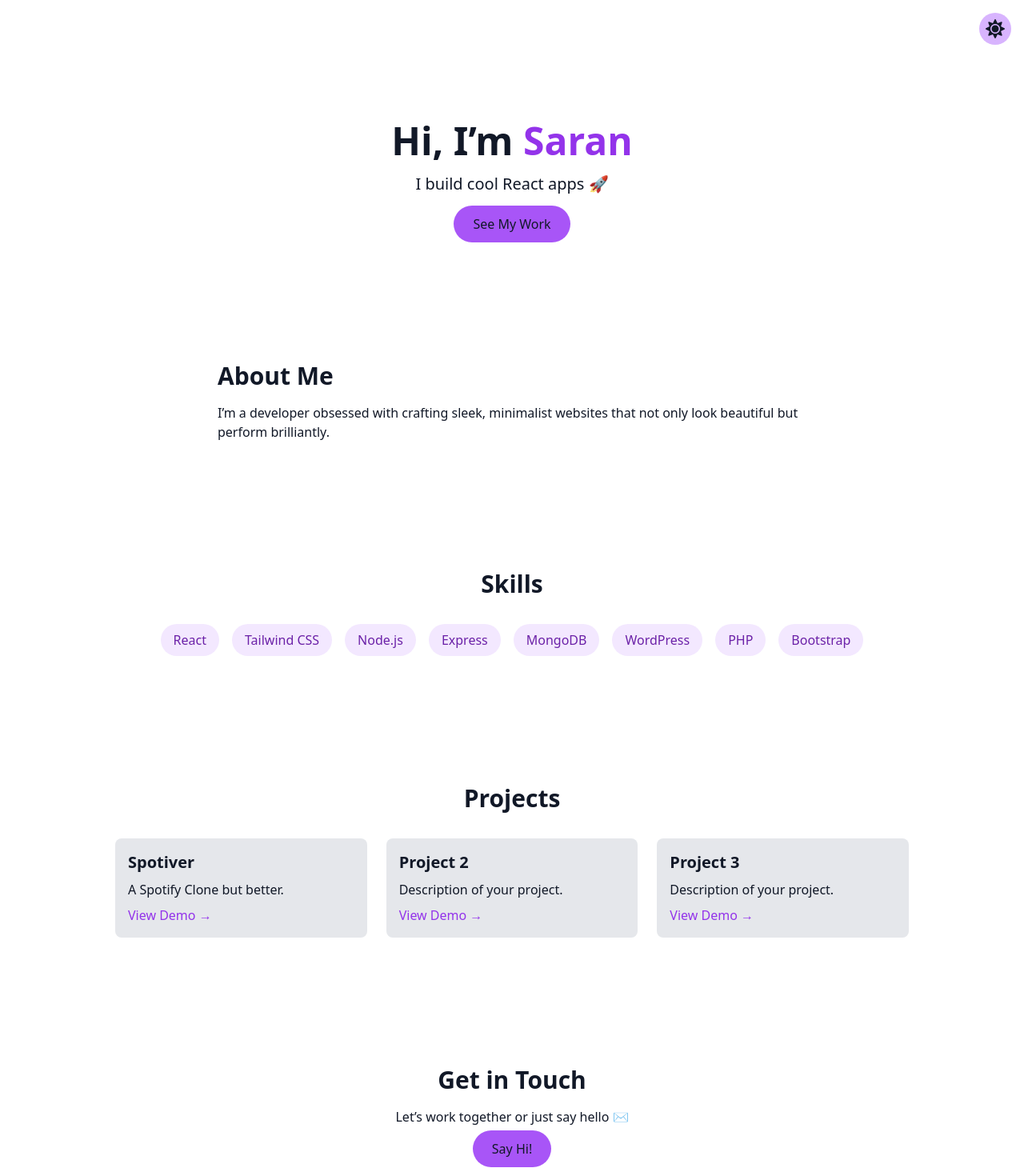
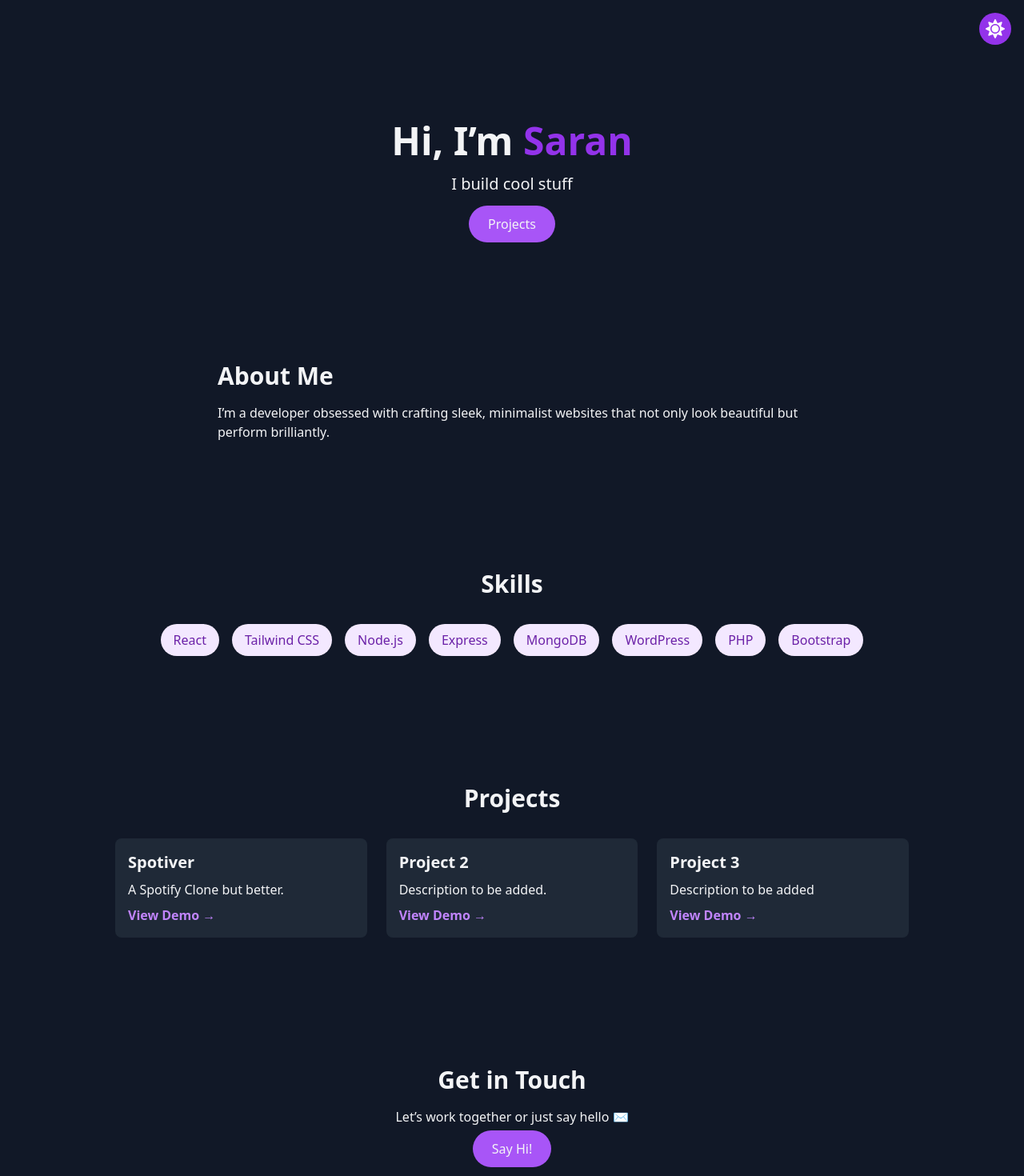
Before and after one commit to raiden597/my-portfolio, a React (Create React App) app: page / in a window 1280 px wide. Shown: the top 1470 px of the page at 80% size. Built offline with nearby package versions, Linux system fonts and the light colour scheme.

Commit message:
UI changes- a lot.

```diff
--- a/src/App.css
+++ b/src/App.css
@@ -1,16 +1,30 @@
 @tailwind base;
 @tailwind components;
 @tailwind utilities;
+
+/* Google Fonts import */
 @import url('https://fonts.googleapis.com/css2?family=Poppins:wght@400;700&family=Roboto:wght@400;700&display=swap');
 
+/* Base typography */
 body {
   font-family: 'Roboto', sans-serif;
+  line-height: 1.6;
 }
 
 h1, h2, h3 {
   font-family: 'Poppins', sans-serif;
 }
 
+/* Optional: Improve section padding */
+section {
+  @apply py-12 px-4;
+}
+
+@screen md {
+  section {
+    @apply py-16 px-8;
+  }
+}
 
 /* Toggle switch styles */
 .toggle-switch {
@@ -29,13 +43,13 @@ h1, h2, h3 {
 .slider {
   position: absolute;
   cursor: pointer;
-  background-color: #ccc;
-  border-radius: 34px;
   top: 0;
   left: 0;
   right: 0;
   bottom: 0;
-  transition: 0.4s;
+  background-color: #ccc;
+  border-radius: 34px;
+  transition: background-color 0.4s;
 }
 
 .slider::before {
@@ -47,13 +61,23 @@ h1, h2, h3 {
   bottom: 3px;
   background-color: white;
   border-radius: 50%;
-  transition: 0.4s;
+  transition: transform 0.4s;
 }
 
 input:checked + .slider {
-  background-color: #7c3aed;
+  background-color: #7c3aed; /* Tailwind purple-600 */
 }
 
 input:checked + .slider::before {
   transform: translateX(22px);
 }
+
+/* Optional: Smooth button transitions */
+.button {
+  @apply transition duration-300 ease-in-out transform hover:-translate-y-1 hover:scale-105;
+}
+
+#about-me{
+  padding-left: 20%;
+  padding-right: 20%;
+}
--- a/src/App.js
+++ b/src/App.js
@@ -29,14 +29,16 @@ function App() {
   const scrollToTop = () => window.scrollTo({ top: 0, behavior: 'smooth' });
 
   return (
-    <div className="relative bg-gray-900 dark:bg-white text-white dark:text-gray-900 min-h-screen font-sans">
-      <header className="flex justify-end p-4 relative z-10">
+    <div className="relative bg-white dark:bg-gray-900 text-gray-900 dark:text-gray-100 min-h-screen font-sans transition-colors duration-500">
+       <header className="flex justify-end p-4 relative z-10">
         <button
           onClick={toggleDarkMode}
-          className="text-2xl p-2 rounded-full bg-purple-500 dark:bg-purple-300 text-white dark:text-gray-900 transition"
+          className="text-2xl p-2 rounded-full bg-purple-500 dark:bg-purple-600 text-white transition hover:scale-110"
           aria-label="Toggle dark mode"
         >
-          {isDarkMode ? <FaSun /> : <FaMoon />}
+          <motion.div whileTap={{ rotate: 360 }}>
+            {isDarkMode ? <FaSun /> : <FaMoon />}
+          </motion.div>
         </button>
       </header>
 
@@ -49,12 +51,12 @@ function App() {
         <h1 className="text-5xl font-bold mb-4">
           Hi, I’m <span className="text-purple-400 dark:text-purple-600">Saran</span>
         </h1>
-        <p className="text-xl mb-6">I build cool React apps 🚀</p>
+        <p className="text-xl mb-6">I build cool stuff</p>
         <a
           href="#projects"
-          className="bg-purple-500 px-6 py-3 rounded-full hover:bg-purple-600 transition"
+          className="bg-purple-500 px-6 py-3 rounded-full hover:bg-purple-600 transition button"
         >
-          See My Work
+          Projects
         </a>
       </motion.section>
 
@@ -107,12 +109,12 @@ function App() {
           />
           <ProjectCard
             title="Project 2"
-            description="Description of your project."
+            description="Description to be added."
             link="https://www.google.com"
           />
           <ProjectCard
             title="Project 3"
-            description="Description of your project."
+            description="Description to be added"
             link="https://www.ign.com"
           />
         </div>
@@ -153,12 +155,12 @@ function App() {
 
 function ProjectCard({ title, description, link }) {
   return (
-    <div className="bg-gray-800 dark:bg-gray-200 p-4 rounded-lg hover:scale-105 transform transition">
+    <div className="bg-gray-100 dark:bg-gray-800 p-4 rounded-lg hover:scale-105 transform transition">
       <h3 className="text-xl font-semibold mb-2">{title}</h3>
       <p className="mb-2">{description}</p>
       <a
         href={link}
-        className="text-purple-400 dark:text-purple-600"
+        className="text-purple-600 dark:text-purple-400 font-semibold"
         target="_blank"
         rel="noopener noreferrer"
       >
```
